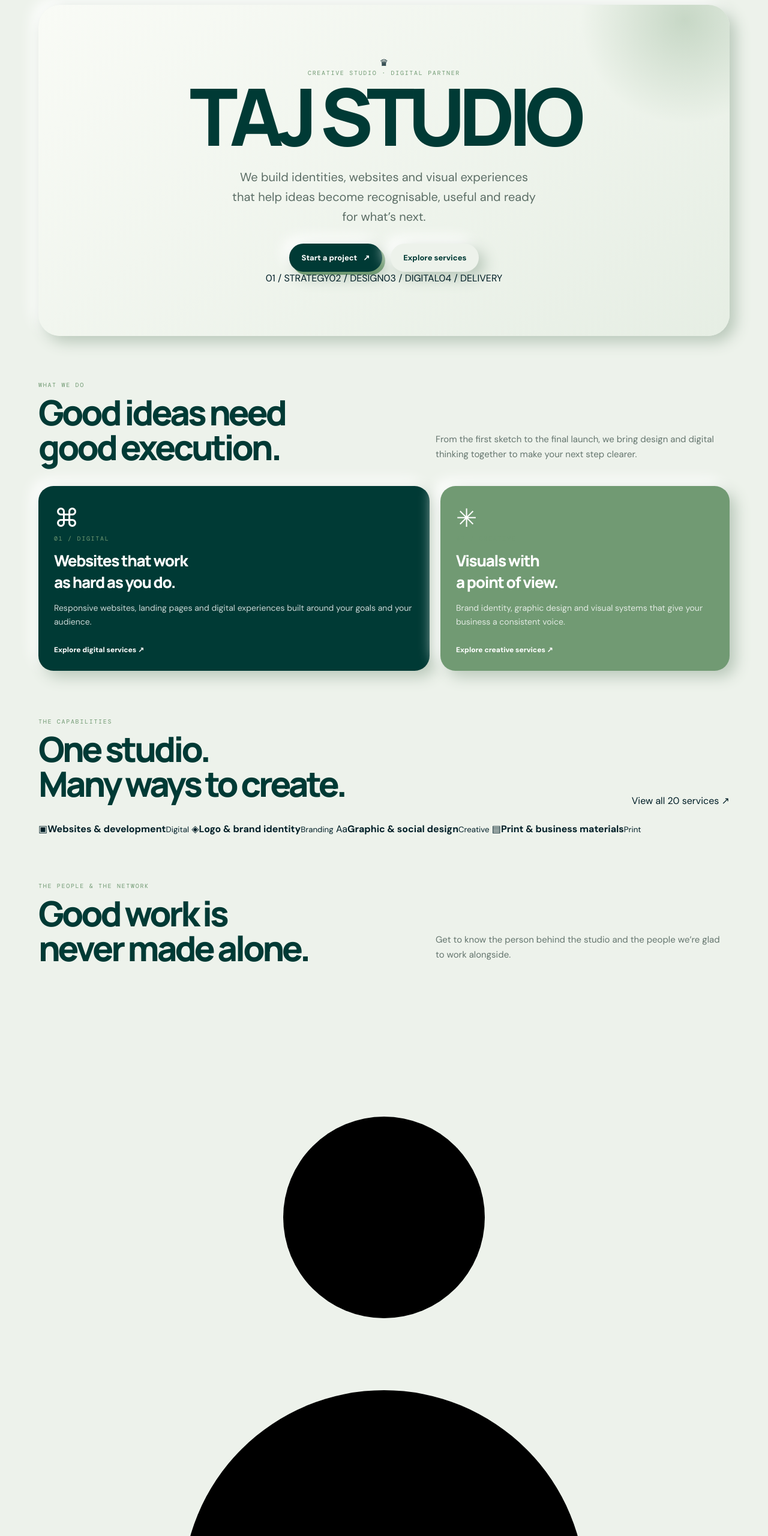
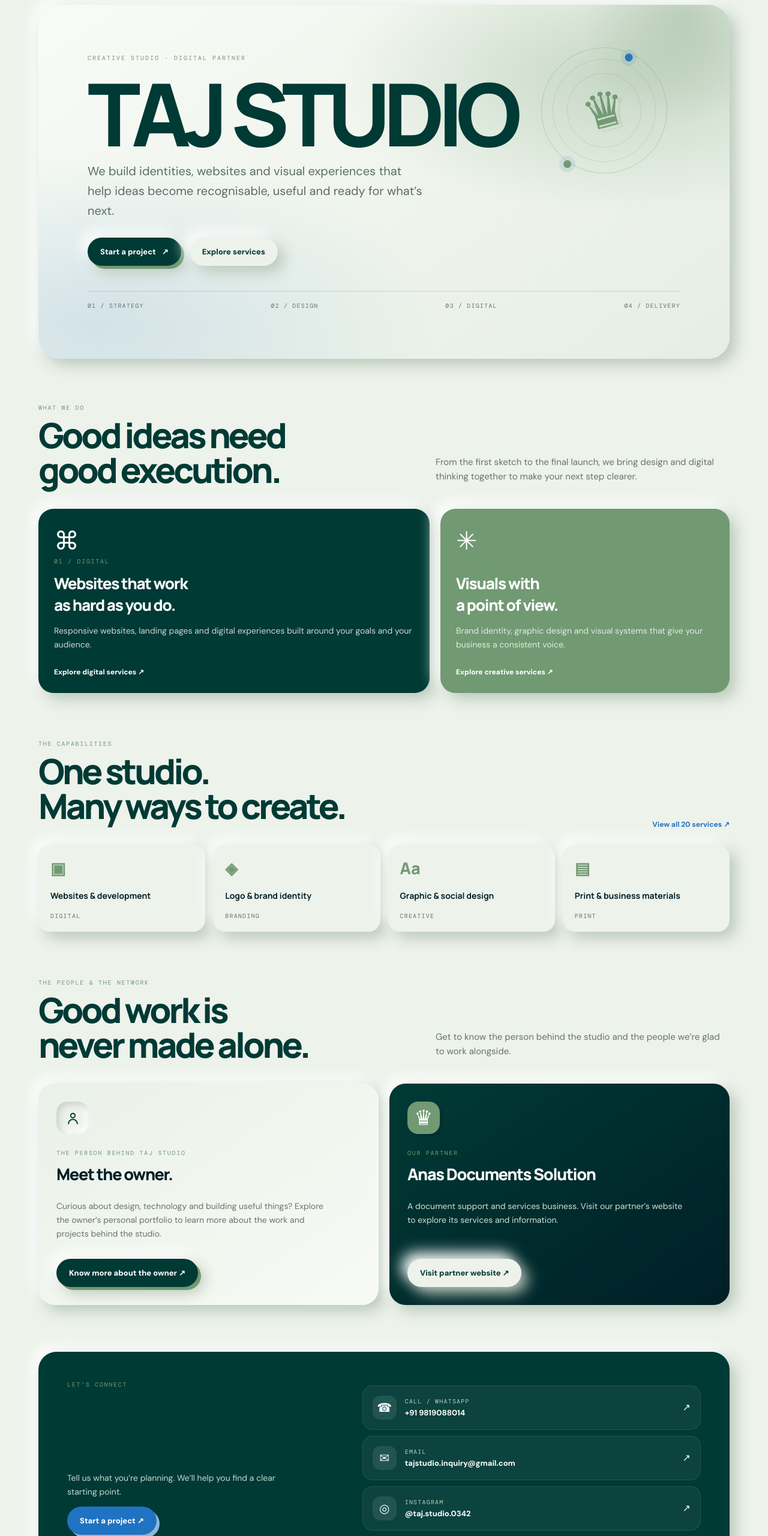
Before and after one commit to okdoomforhtmliscoolasf/TAJ-Studio, a plain HTML site: page index.html in a window 1280 px wide. Shown: the part 120-2680 px from the top of the page at 60% size. Drawn offline with nearby package versions, Linux system fonts and the light colour scheme.

Commit message:
Add files via upload

```diff
--- a/assets/style.css
+++ b/assets/style.css
@@ -63,3 +63,65 @@ footer{background:var(--ink);color:white;margin-top:75px;padding:45px 0 25px}.fo
 .empty-state{padding:30px;border-radius:20px;background:var(--paper);box-shadow:var(--inset);color:var(--muted);text-align:center;font-size:14px}
 .work-tools{align-items:center}.work-tools .filters{margin:0}
 @media(max-width:650px){.service-tools,.work-tools{align-items:stretch;flex-direction:column}.sort-control{justify-content:space-between}.sort-control select{flex:1}.results-line{font-size:9px}.service-search{width:100%}}
+
+/* Homepage expansion: layered hero, owner profile, partner and contact paths */
+.hero-expanded{min-height:590px;padding:clamp(38px,7vw,82px);display:flex;flex-direction:column;justify-content:space-between;align-items:stretch;text-align:left;position:relative;isolation:isolate}
+.hero-expanded:before{content:"";position:absolute;z-index:-1;inset:0;background:radial-gradient(ellipse at 83% 20%,#719a7350,transparent 34%),radial-gradient(ellipse at 8% 90%,#1f73c225,transparent 38%)}
+.hero-expanded .hero-copy{max-width:790px;margin:auto 0;position:relative;z-index:2}
+.hero-expanded .eyebrow{font:500 10px 'DM Mono';letter-spacing:.2em;color:var(--sage)}
+.hero-expanded h1{font-size:clamp(64px,12vw,145px);text-align:left;margin:22px 0 16px;line-height:.88}
+.hero-expanded p{max-width:560px;margin:0;font-size:clamp(16px,2vw,20px)}
+.hero-expanded .actions{justify-content:flex-start}
+.hero-bottom{display:flex;justify-content:space-between;gap:12px;border-top:1px solid #003a3525;padding-top:17px;margin-top:42px;color:var(--muted);font:10px 'DM Mono';letter-spacing:.12em}
+.hero-orbit{position:absolute;right:9%;top:12%;width:210px;height:210px;border:1px solid #719a7350;border-radius:50%;display:grid;place-items:center;transform:rotate(-15deg)}
+.hero-orbit:before,.hero-orbit:after{content:"";position:absolute;border:1px solid #719a7338;border-radius:50%;inset:18px}
+.hero-orbit:after{inset:42px}
+.orbit-crown{font-size:82px;color:var(--sage);text-shadow:7px 7px 0 #719a7320}
+.orbit-dot{position:absolute;width:13px;height:13px;border-radius:50%;background:var(--marine);box-shadow:0 0 0 7px #1f73c21c}
+.dot-one{top:23px;right:35px}.dot-two{bottom:27px;left:15px;background:var(--sage)}
+.home-services{display:grid;grid-template-columns:repeat(4,1fr);gap:13px}
+.mini-service{min-height:145px;padding:20px;border-radius:20px;display:flex;flex-direction:column;align-items:flex-start;justify-content:space-between;background:var(--paper);box-shadow:var(--shadow);transition:.22s}
+.mini-service:hover{transform:translateY(-5px);background:var(--ever);color:white;box-shadow:5px 5px 0 var(--sage)}
+.mini-service>span{font:800 27px Manrope;color:var(--sage)}
+.mini-service b{font:700 14px Manrope}.mini-service small{font:10px 'DM Mono';color:var(--muted);text-transform:uppercase;letter-spacing:.12em}
+.mini-service:hover small{color:#d1e0d5}
+.text-link{font-size:12px;font-weight:800;color:var(--marine);white-space:nowrap}
+.people-grid{display:grid;grid-template-columns:1fr 1fr;gap:18px}
+.person-card{border-radius:27px;padding:30px;box-shadow:var(--shadow);min-height:300px;display:flex;flex-direction:column;align-items:flex-start}
+.owner-card{background:linear-gradient(145deg,#eaf1e8,#f8faf5)}
+.partner-card{background:linear-gradient(145deg,var(--ever),var(--ink));color:white}
+.person-icon{width:54px;height:54px;border-radius:18px;background:var(--paper);box-shadow:var(--inset);display:grid;place-items:center;margin-bottom:25px}
+.person-icon svg{width:25px;height:25px;fill:none;stroke:var(--ever);stroke-width:1.8;stroke-linecap:round}
+.partner-mark{width:54px;height:54px;border-radius:18px;background:var(--sage);display:grid;place-items:center;color:white;margin-bottom:25px;box-shadow:5px 5px 0 #001f2730}
+.partner-crown{font-size:35px}
+.person-card h3{font:800 27px Manrope;letter-spacing:-.05em;margin:10px 0}
+.person-card p{font-size:14px;line-height:1.65;color:var(--muted);max-width:470px;flex:1}
+.partner-card p{color:#d1e0d5}
+.person-card .btn{margin-top:16px}
+.contact-panel{display:grid;grid-template-columns:.9fr 1.1fr;gap:30px;padding:clamp(26px,5vw,48px);border-radius:30px;background:var(--ever);color:white;box-shadow:var(--shadow)}
+.contact-panel h2{font:800 clamp(34px,5vw,55px)/.98 Manrope;letter-spacing:-.07em;margin:15px 0}
+.contact-panel p{color:#c6d9cf;line-height:1.6;max-width:380px;font-size:14px}
+.contact-list{display:flex;flex-direction:column;justify-content:center;gap:10px}
+.contact-list>a{display:flex;align-items:center;gap:14px;padding:16px;border-radius:17px;background:#ffffff0c;border:1px solid #ffffff18;transition:.2s}
+.contact-list>a:hover{background:var(--sage);transform:translateX(4px)}
+.contact-symbol{width:40px;height:40px;border-radius:13px;background:#ffffff18;display:grid;place-items:center;font-size:20px}
+.contact-list a>span:nth-child(2){display:flex;flex-direction:column;gap:4px;min-width:0}
+.contact-list small{font:10px 'DM Mono';letter-spacing:.12em;color:#b9d0c3}
+.contact-list b{font-size:13px;overflow-wrap:anywhere}
+.contact-arrow{margin-left:auto}
+.foot-column{display:flex;flex-direction:column;gap:20px;align-items:flex-end}
+.foot-contact{display:flex;flex-direction:column;gap:9px;text-align:right;color:#c5d8ce;font-size:12px}
+.foot-contact a:hover{color:white}
+@media(max-width:800px){.hero-orbit{right:6%;top:10%;width:150px;height:150px}.orbit-crown{font-size:58px}.home-services{grid-template-columns:repeat(2,1fr)}}
+@media(max-width:650px){
+ .hero-expanded{min-height:570px;padding:34px 23px}
+ .hero-expanded h1{font-size:clamp(58px,15vw,86px)}
+ .hero-orbit{right:7%;top:7%;width:105px;height:105px;opacity:.65}
+ .hero-orbit:before{inset:10px}.hero-orbit:after{inset:25px}.orbit-crown{font-size:40px}
+ .hero-expanded .hero-copy{margin:auto 0}
+ .hero-bottom{display:grid;grid-template-columns:1fr 1fr;font-size:9px;row-gap:12px}
+ .people-grid,.contact-panel{grid-template-columns:1fr}
+ .person-card{min-height:270px;padding:24px}
+ .foot-column{align-items:flex-start;margin-top:22px}
+ .foot-contact{text-align:left}
+}
```
